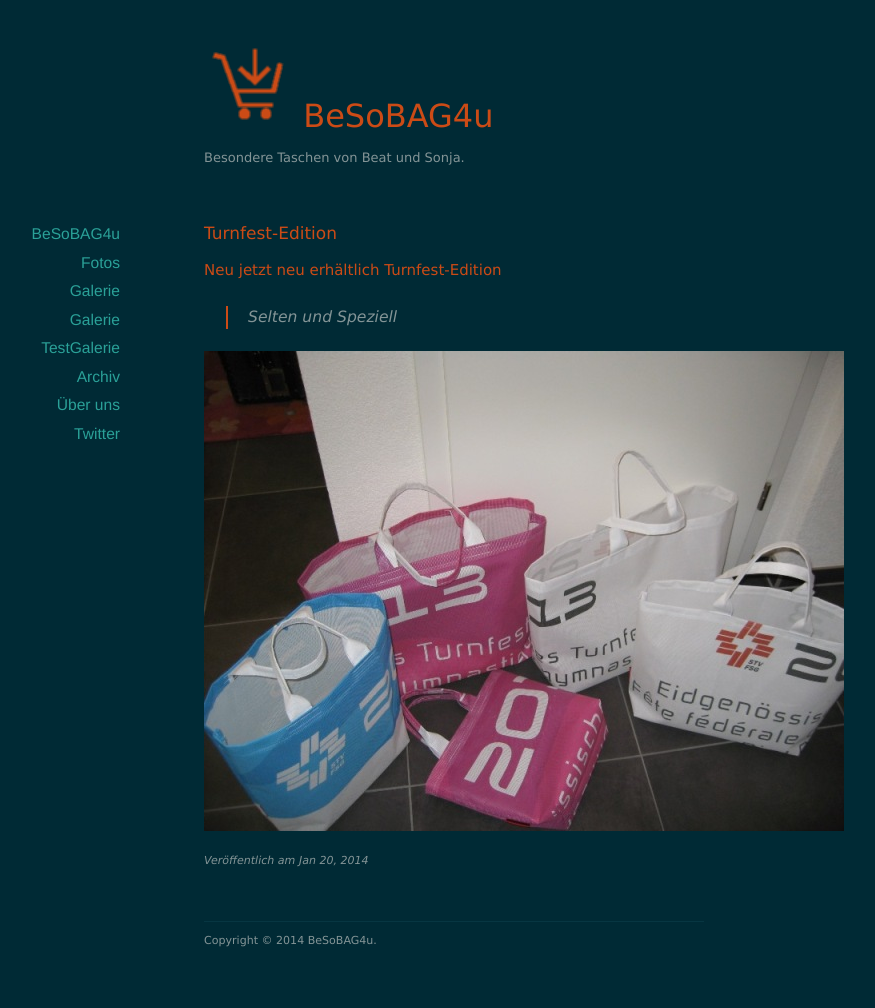
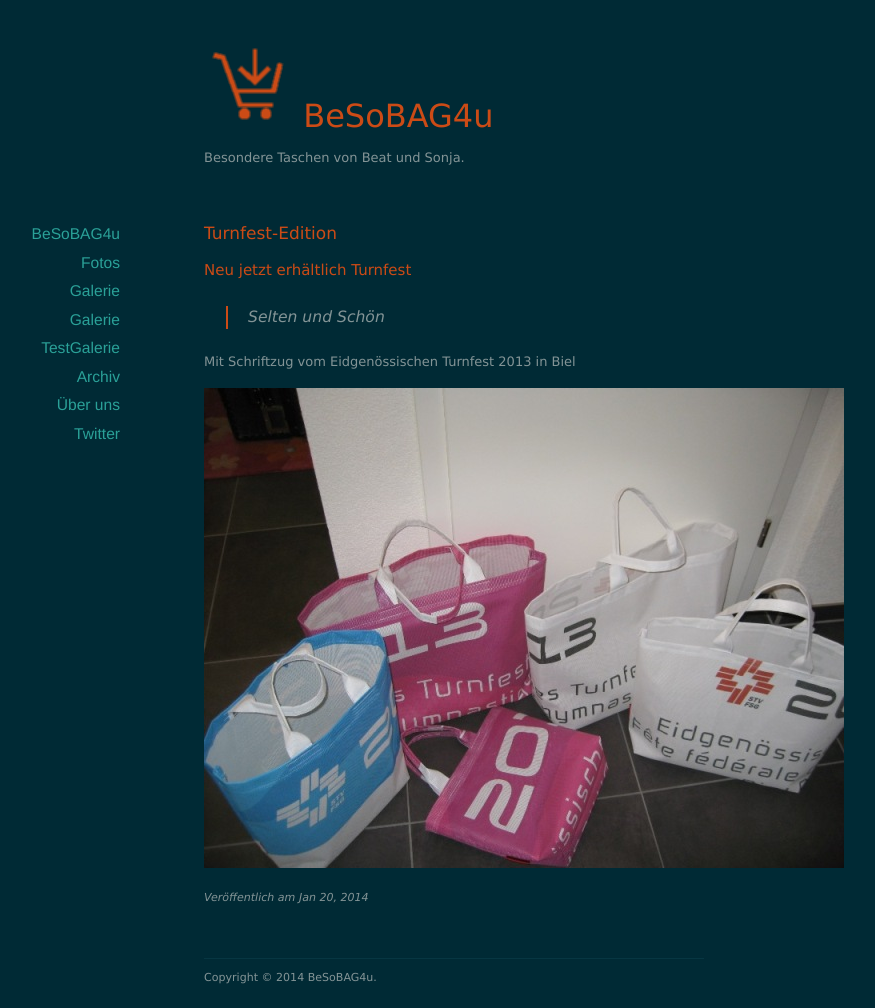
Before and after one commit to BeSoBAG4u/BeSoBAG4u.github.io, a Jekyll site: the page built from _posts/2014-01-23-Turnfestedition.markdown, in a window 1280 px wide. Shown: the whole page, without its empty margins (186-1061 px from the left). Built offline with Jekyll 4.4.1, drawn with Linux system fonts in a browser that asks for light colours; nearby versions of some CDN libraries; before the commit the page ends 971 px from its top, so only the background shows below that.

Commit message:
ànderung  in turnfestedition

```diff
--- a/_posts/2014-01-23-Turnfestedition.markdown
+++ b/_posts/2014-01-23-Turnfestedition.markdown
@@ -3,12 +3,12 @@
 title:  "Turnfest-Edition"
 date:   2014-01-20 16:00:11
 ---
-
-##Neu jetzt neu erhältlich Turnfest-Edition
+##Neu jetzt erhältlich Turnfest
 
 
 
-> Selten  und Speziell
+> Selten  und Schön
 
+Mit Schriftzug vom Eidgenössischen  Turnfest 2013 in Biel
 
 <img src="/images/2013.JPG"/>
```
